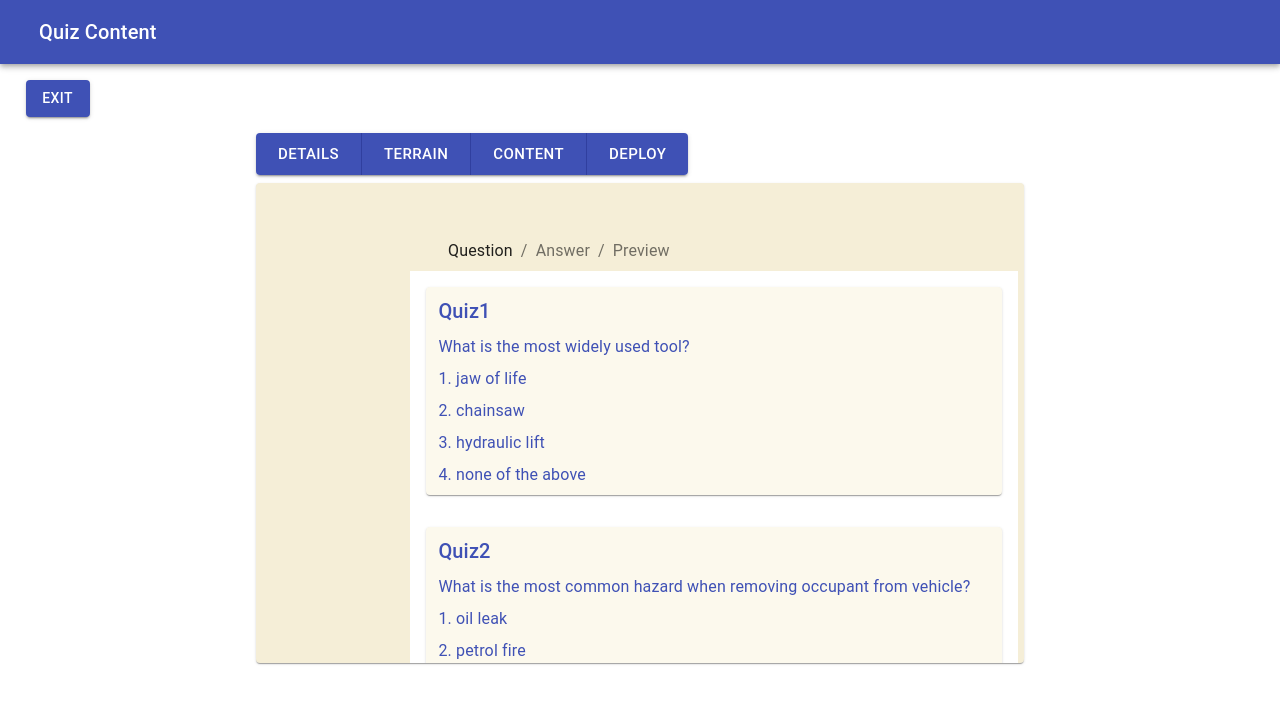
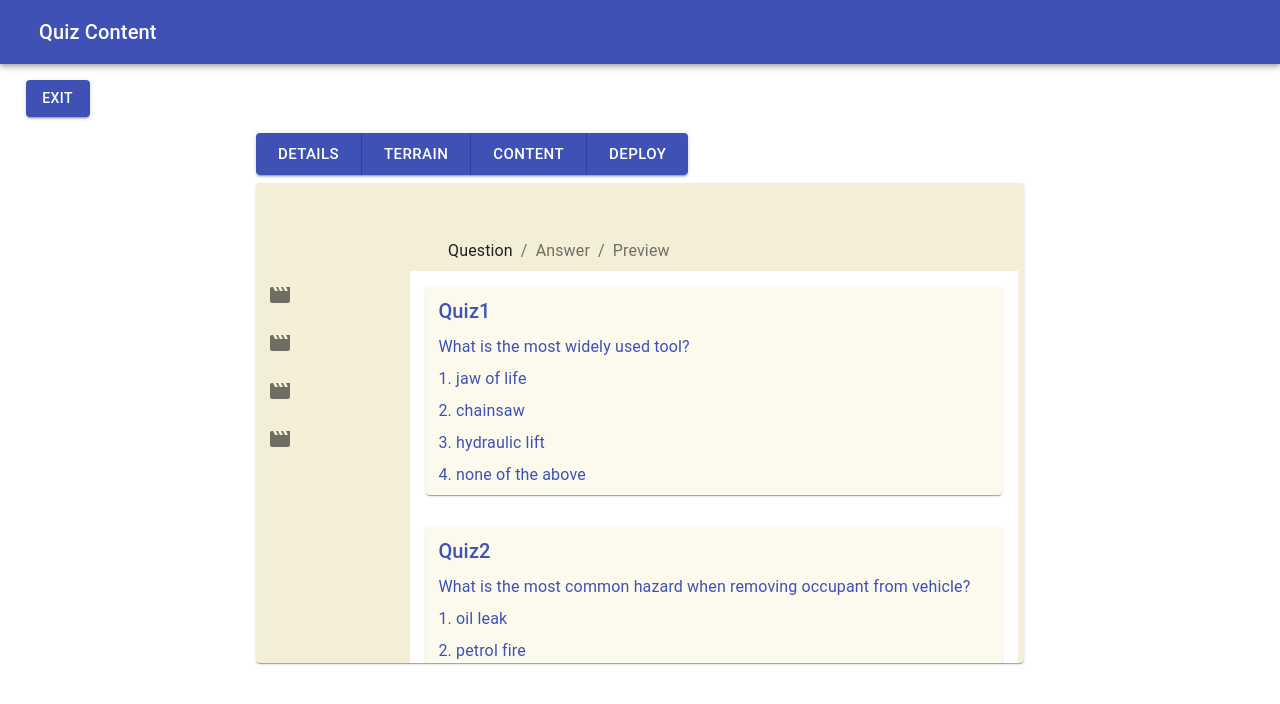
Before and after one commit to stiffy89/BoostScreens, a React (Create React App) app: page / in a window 1280 px wide. Shown: the top 704 px of the page. Built offline with nearby package versions, Linux system fonts and the light colour scheme.

Commit message:
quiz new

```diff
--- a/src/Pages/Quiz.js
+++ b/src/Pages/Quiz.js
@@ -5,6 +5,7 @@ import AppBarComponent from '../ReUsableComponents/AppBar';
 import ButtonComponent from '../ReUsableComponents/Button';
 import QuizCardComponent from '../ReUsableComponents/QuizCard';
 import QuizCreationComponent from'../ReUsableComponents/QuizCardCreation';
+import SideBarAction from '../ReUsableComponents/SideBarAction';
 
 import {
     Paper,
@@ -15,7 +16,8 @@ import {
     InputBase,
     Breadcrumbs,
     Link,
-    Typography
+    Typography,
+    Grid
 
 } from "@material-ui/core";
 
@@ -111,11 +113,13 @@ function Quiz (props)
                     Preview
                     </Link>
                 </Breadcrumbs>
-                <List className = {classes.list}>
-                    {completedCards}
-                    <QuizCreationComponent/>
-                </List>
-
+                <Grid container direction="row">
+                    <SideBarAction/>
+                    <List className = {classes.list}>
+                        {completedCards}
+                        <QuizCreationComponent/>
+                    </List>
+                </Grid>
             </Paper>
            </div>
 
--- a/src/ReUsableComponents/QuizCardCreation.js
+++ b/src/ReUsableComponents/QuizCardCreation.js
@@ -5,7 +5,7 @@ import {
     Paper,
     ListItem,
     List,
-    InputBase
+    InputBase,
 } from '@material-ui/core';
 
 import {makeStyles} from '@material-ui/core/styles';
@@ -13,10 +13,10 @@ import {makeStyles} from '@material-ui/core/styles';
 const useStyles = makeStyles({
     root: {
         width: "100%",
-        height: "300px",
+        height: "auto",
         backgroundColor: "#e8e4d5",
         paddingBottom: "1vh",
-        overflow: "auto"
+        overflow: "auto",
     },
 
     question: {
@@ -29,10 +29,16 @@ const useStyles = makeStyles({
 
     li: {
         alignContent: "center"
+    },
+
+    heading: {
+        marginTop: '2vh',
+        marginBottom: '2vh',
+        marginLeft: '3.5vw'
     }
 });
 
-function TextArea() {
+function TextArea(placeHolder) {
 
     const markupStyle = {
         listItem: {
@@ -43,7 +49,7 @@ function TextArea() {
 
         paperItem: {
             width: "90%",
-            height: "auto",
+            height: 'auto',
             backgroundColor: "#cfcbc0"
         },
 
@@ -66,7 +72,7 @@ function TextArea() {
             >
                <InputBase
                     style = {markupStyle.inputBase}
-                    placeholder = "please enter your question"
+                    placeholder = {placeHolder}
                     multiline = "true"
                     rowsMax = "4"
                />
@@ -82,9 +88,10 @@ function QuizCardCreation ()
 
     return (
         <List className = {classes.root}>
-             {TextArea()}
-             {TextArea()}
-             {TextArea()}
+            <Typography  className = {classes.heading} variant='h7' color='primary'>
+                Quiz Template
+            </Typography>
+             {TextArea("Please enter your question")}
         </List>
     )
 }
--- /dev/null
+++ b/src/ReUsableComponents/SideBarAction.js
@@ -0,0 +1,53 @@
+import React from 'react';
+
+import {
+    IconButton,
+    ListItemIcon,
+    Divider,
+    List,
+    Grid
+
+} from '@material-ui/core';
+
+import AudiotrackIcon from '@material-ui/icons/Audiotrack';
+import MovieIcon from '@material-ui/icons/Movie';
+import ImageIcon from '@material-ui/icons/Image';
+import AddCircleOutlineIcon from '@material-ui/icons/AddCircleOutline';
+import DeleteIcon from '@material-ui/icons/Delete';
+
+import {makeStyles} from '@material-ui/core/styles';
+
+const useStyles = makeStyles({
+    grid: {
+        width: "15%",
+        height: "auto"
+    }
+})
+
+function SideBarAction ()
+{
+    const classes = useStyles();
+
+    return (
+        <Grid className = {classes.grid} container direction="column" justify="center" alignItems="flex-start">
+            <IconButton>
+                <MovieIcon/>
+            </IconButton>
+
+            <IconButton>
+                <MovieIcon/>
+            </IconButton>
+
+            <IconButton>
+                <MovieIcon/>
+            </IconButton>
+
+            <IconButton>
+                <MovieIcon/>
+            </IconButton>
+        </Grid>
+    )
+
+}
+
+export default SideBarAction;
```
